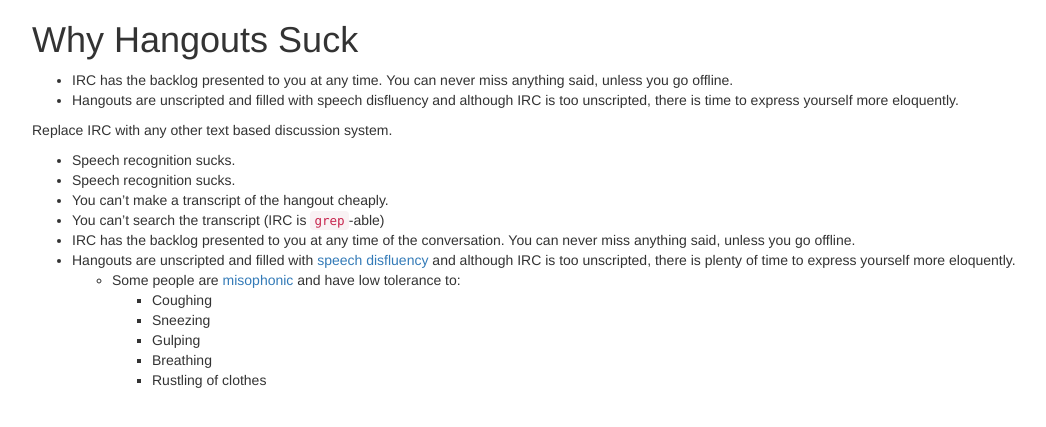
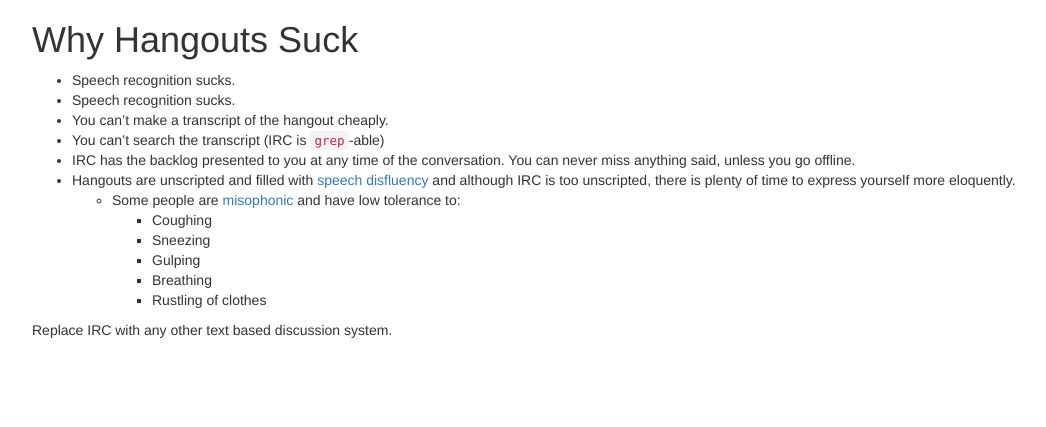
Before and after one commit to yuvallanger/yuvallanger.github.io, a Jekyll site: the page built from hangouts.md, in a window 1280 px wide. Shown: the top 427 px of the page, without its empty margins (38-1084 px from the left). Built offline with Jekyll 4.4.1, drawn with Linux system fonts in a browser that asks for light colours; nearby versions of some CDN libraries.

Commit message:
anti hangouts manifesto

```diff
--- a/hangouts.md
+++ b/hangouts.md
@@ -4,11 +4,6 @@ layout: default
 ---
 {{ page.title }}
 ================
-
-* IRC has the backlog presented to you at any time. You can never miss anything said, unless you go offline.
-* Hangouts are unscripted and filled with speech disfluency and although IRC is too unscripted, there is time to express yourself more eloquently.
-
-Replace IRC with any other text based discussion system.
 
 * Speech recognition sucks.
 * Speech recognition sucks.
```
Also changed, not shown: other parts of hangouts.md (+2 -0 lines).
